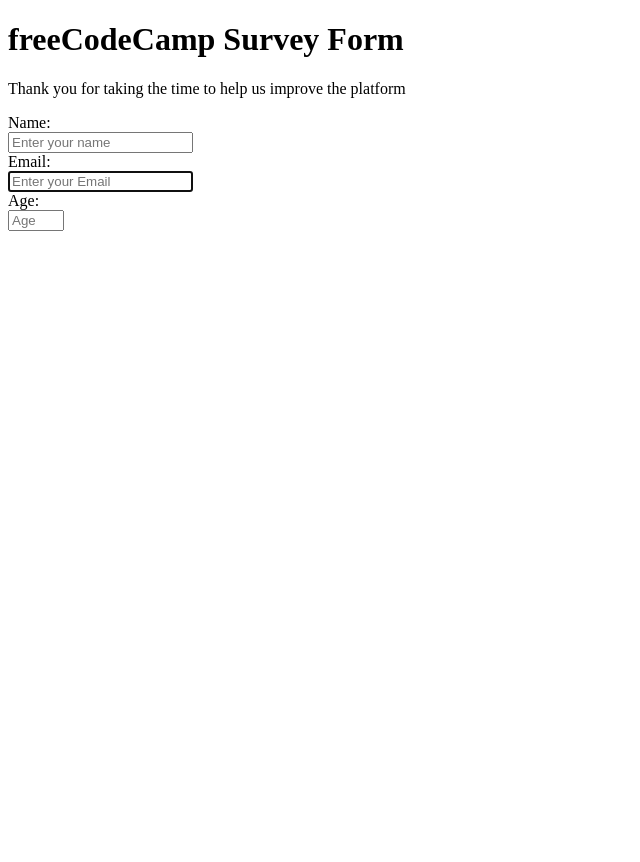
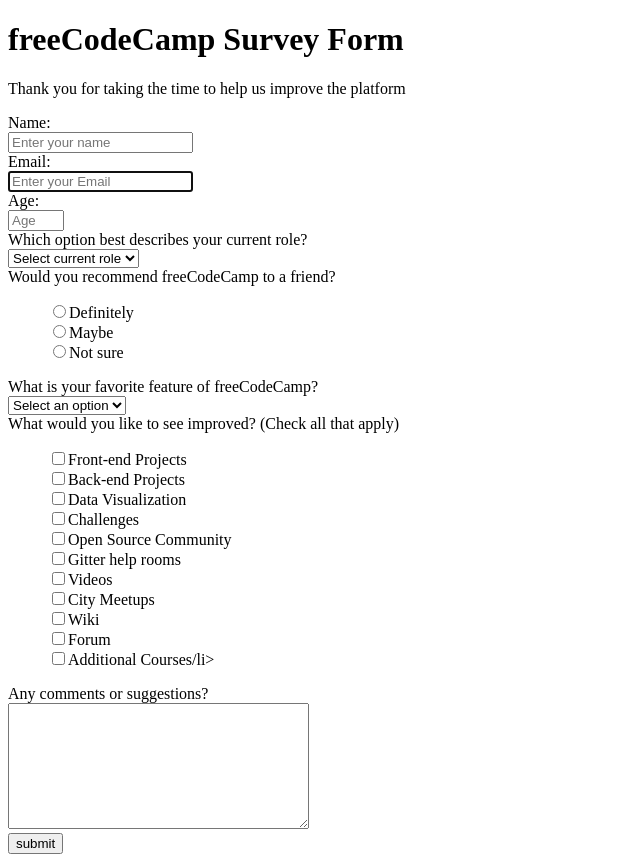
Before and after one commit to chinweokwu/surveyform, a plain HTML site: page index.html in a window 1280 px wide. Shown: the whole page, without its empty margins (0-640 px from the left). Before the commit the page ends 800 px from the top, so only its background shows below. Drawn offline with Linux system fonts and the light colour scheme.

Commit message:
user story #12 to #16

```diff
--- a/index.html
+++ b/index.html
@@ -17,7 +17,7 @@
                       <label id="name-label" for="name"> Name: </label>
                     </div>
                     <div class="rightTab">
-                      <input type="text" name="name-label" id="name" class="input-field" placeholder="Enter your name" required>
+                      <input type="text" id="name" class="input-field" placeholder="Enter your name" required>
                     </div>
                   </div>
 
@@ -26,7 +26,7 @@
                       <label id="email-label" for="email">Email: </label>
                     </div>
                     <div class="rightTab">
-                      <input autofocus type="email" name="email" id="email" class="input-field" placeholder="Enter your Email" required >
+                      <input autofocus type="email" id="email" class="input-field" placeholder="Enter your Email" required >
                     </div>
                   </div>
                   <div>
@@ -34,13 +34,67 @@
                       <label id="number-label" for="age"> Age: </label>
                     </div>
                     <div class="rightTab">
-                      <input type="number" name="number-label" id= "number" min="2" max="20" class="input-field" placeholder="Age">
+                      <input type="number" id= "number" min="2" max="20" class="input-field" placeholder="Age">
                     </div>
                   </div>
                   <div>
-
+                    <div><label for="options">Which option best describes your current role?</label></div>
+                    <div id="dropdown">
+                      <select id="options">
+                        <option disabled selected value>Select current role</option>
+                        <option value="Student">Student</option>
+                        <option value="FullTimeJob">Full Time Job</option>
+                        <option value="FullTimeLearner">Full Time Learner</option>
+                        <option value="PreferNotToSay">Prefer Not To Say</option>
+                        <option value="other">Other</option>
+                      </select>
+                    </div>
+                    <div>
+                      <div class="labels">
+                        <label for="Buttons">Would you recommend freeCodeCamp to a friend?</label>
+                      </div>
+                      <ul style="list-style: none;">
+                        <li><input type="radio" name="radioButton">Definitely</li>
+                        <li><input type="radio" name="radioButton">Maybe</li>
+                        <li><input type="radio" name="radioButton">Not sure</li>
+                      </ul>
+                    </div>
+                    <div><label for="options">What is your favorite feature of freeCodeCamp?</label></div>
+                    <div id="dropdown">
+                      <select id="options">
+                        <option disabled selected value>Select an option</option>
+                        <option value="Challenges">Challenges</option>
+                        <option value="Projects">Projects</option>
+                        <option value="Community">Community</option>
+                        <option value="Open source">Open source</option>
+                      </select>
+                    </div>
+                  <div>
+                    <div class="labels">
+                      <label for="Buttons">What would you like to see improved? (Check all that apply)</label>
+                    </div>
+                    <ul style="list-style: none;">
+                      <li><input type="checkbox" value="1">Front-end Projects</li>
+                      <li><input type="checkbox" value="2">Back-end Projects</li>
+                      <li><input type="checkbox" value="3">Data Visualization</li>
+                      <li><input type="checkbox" value="4">Challenges</li>
+                      <li><input type="checkbox" value="5">Open Source Community</li>
+                      <li><input type="checkbox" value="6">Gitter help rooms</li>
+                      <li><input type="checkbox" value="7">Videos</li>
+                      <li><input type="checkbox" value="8">City Meetups</li>
+                      <li><input type="checkbox" value="9">Wiki</li>
+                      <li><input type="checkbox" value="10">Forum</li>
+                      <li><input type="checkbox" value="11">Additional Courses/li>
+                    </ul>
+                  </div>
+                  <div>
+                    <div class="labels"><label for="comment">Any comments or suggestions?</label></div>
+                    <div>
+                        <textarea id="comment" cols="35" rows="8"></textarea>
+                    </div>
+                  </div>
+                  <button id="submit">submit</button>
             </form>
-
 </div>
       </div>
     <script src="https://cdn.freecodecamp.org/testable-projects-fcc/v1/bundle.js"></script>
```
